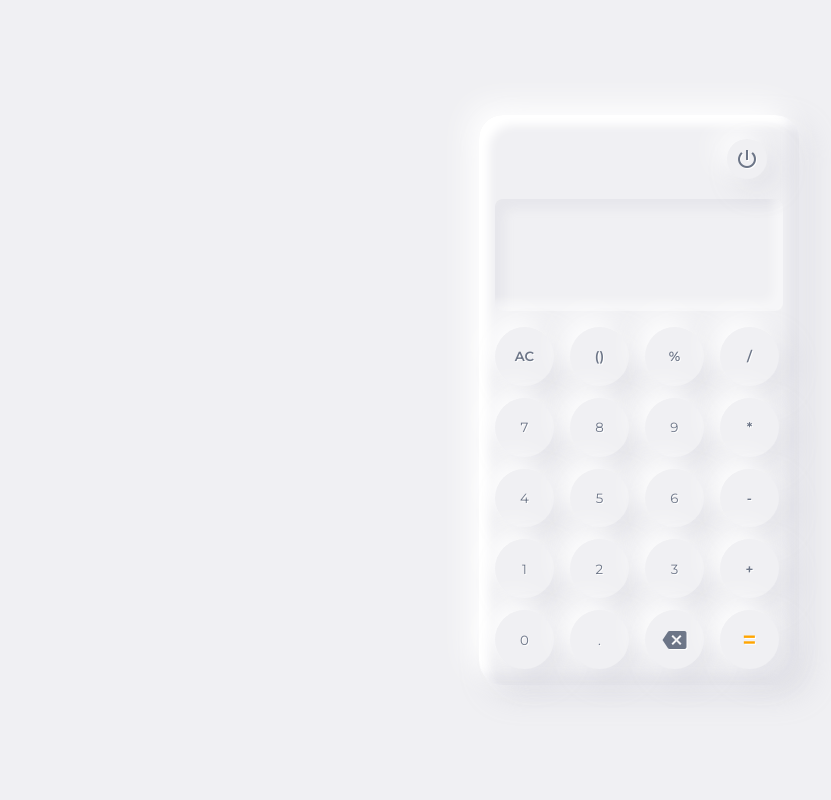
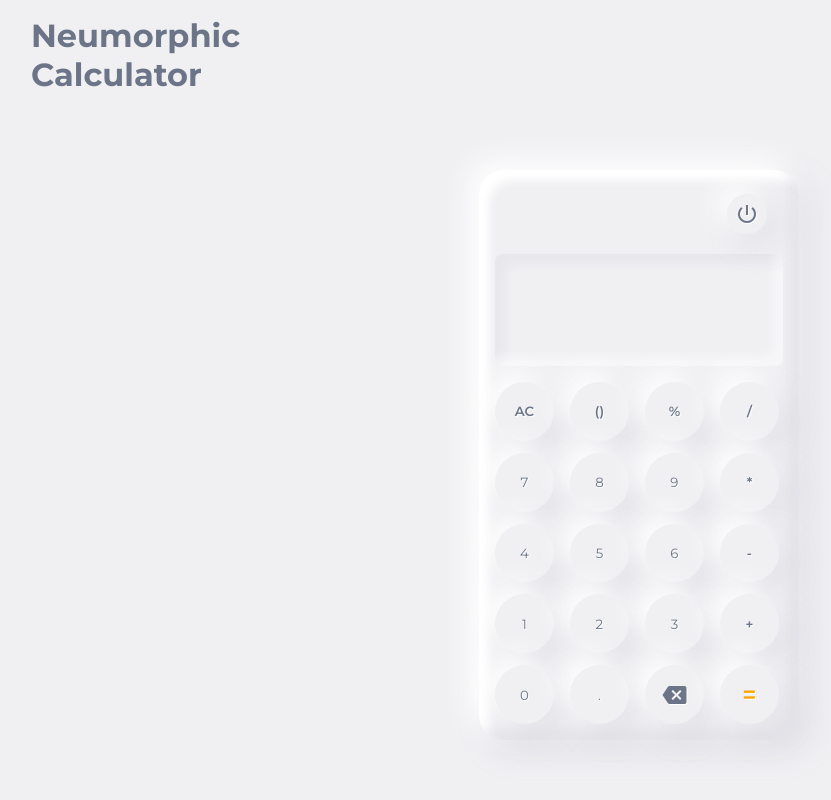
Before and after one commit to mjfneto/neumorphic-calc, a website built with Vite: page index.html in a window 1280 px wide. Shown: the whole page, without its empty margins (1-832 px from the left). Built offline with nearby package versions, Linux system fonts and the light colour scheme.

Commit message:
Add header to application

```diff
--- a/src/main.ts
+++ b/src/main.ts
@@ -2,6 +2,10 @@ import { Calculator } from './Calculator'
 import './style.css'
 
 document.querySelector<HTMLDivElement>('#app')!.innerHTML = `
+  <header>
+    <h1>Neumorphic Calculator</h1>
+  </header>
+  <div class="flex-container">
     <div id="calculator">
       <header>
         <label for="power-btn" class="custom-input">
@@ -43,6 +47,7 @@ document.querySelector<HTMLDivElement>('#app')!.innerHTML = `
           <span class="material-icons">backspace</span>
         </button>
         <button id="eq-btn" type="button" class="btn" data-type="equals">=</button>
+      </div>
     </div>
   </div>
 `
--- a/src/style.css
+++ b/src/style.css
@@ -67,9 +67,6 @@
 }
 
 body {
-  display: flex;
-  place-items: center;
-  min-height: 100vh;
   background: var(--bg-color);
 }
 
@@ -130,7 +127,24 @@ button {
 }
 
 #app {
-  margin: 0 auto;
+  display: flex;
+  flex-direction: column;
+  min-height: 100vh;
+}
+
+header {
+  padding: 1rem 2rem;
+}
+
+header h1 {
+  width: min-content;
+}
+
+.flex-container {
+  flex: 1;
+  display: flex;
+  justify-content: center;
+  align-items: center;
 }
 
 #calculator {
@@ -248,6 +262,10 @@ button {
     background-color: var(--bg-color-dark);
   }
 
+  header {
+    color: orange;
+  }
+
   #calculator {
     background-color: var(--bg-color-dark);
     box-shadow: var(--box-shadow-dark-convex);
```
Lines whose indentation alone changed are shown as unchanged.
